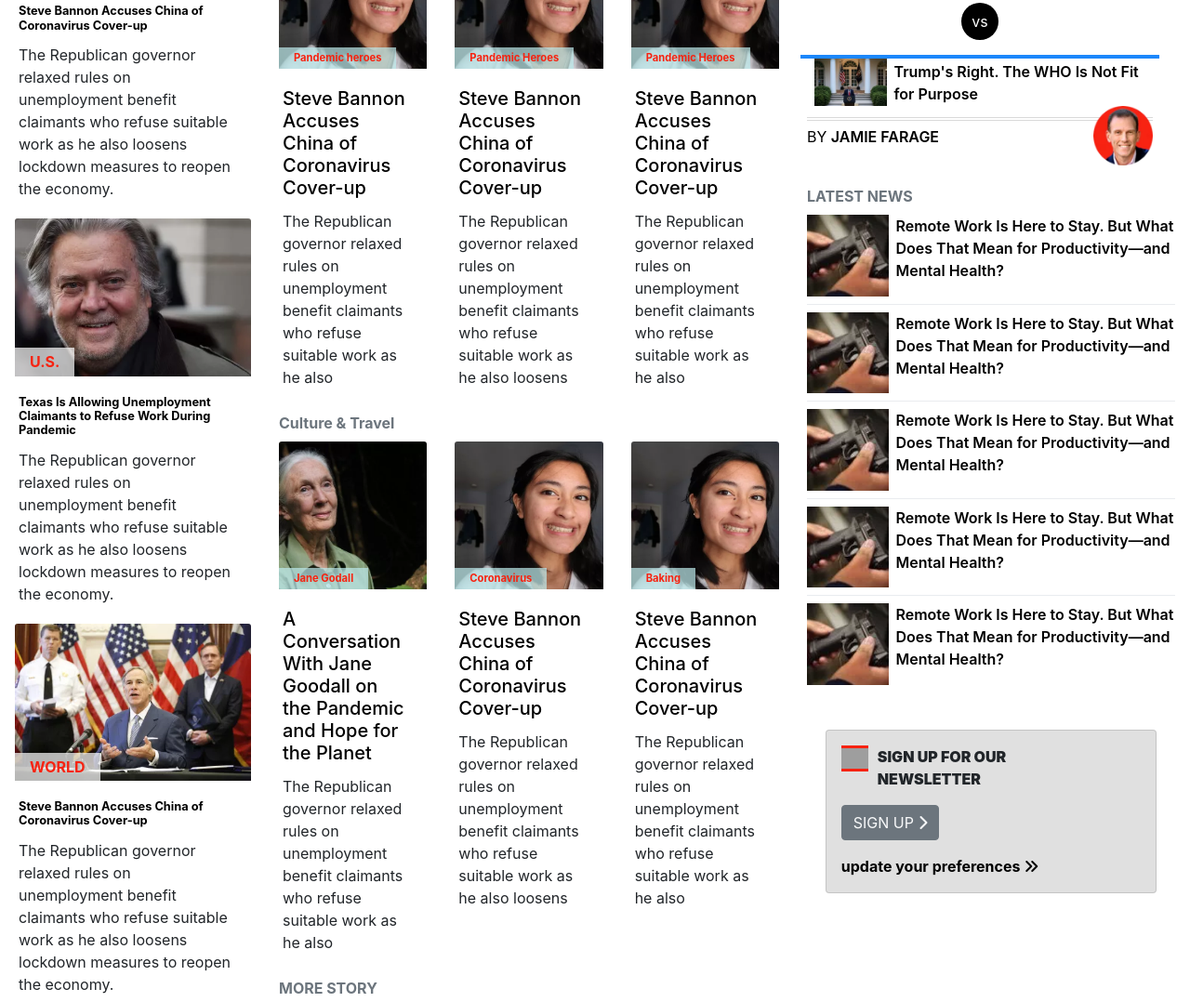
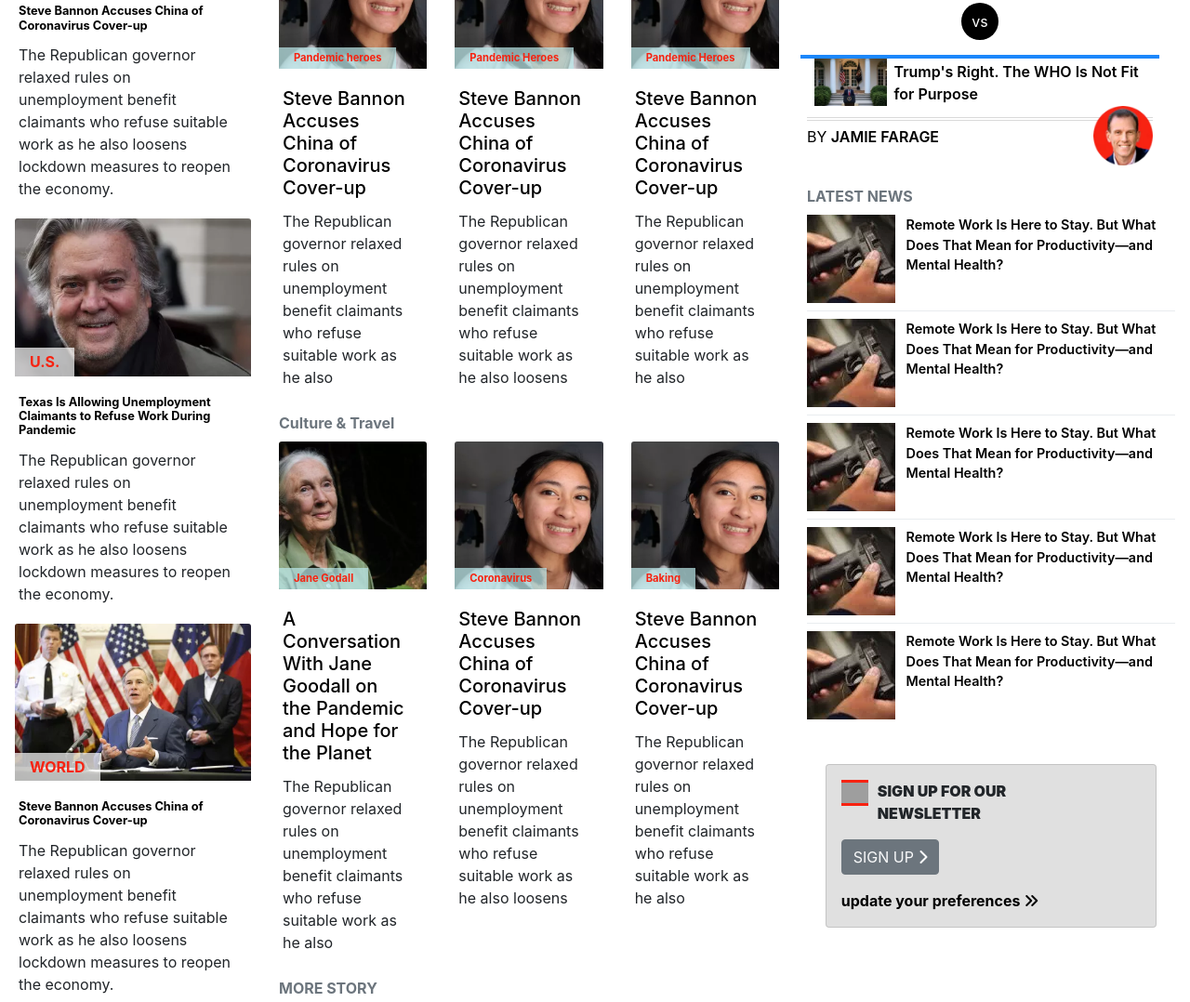
Before and after one commit to chirchir12/newsweek-clone, a plain HTML site: page index.html in a window 1280 px wide. Shown: the part 820-1898 px from the top of the page at 93% size. Drawn offline with nearby package versions, Linux system fonts and the light colour scheme; grey boxes are pictures that could not be loaded.

Commit message:
fixed issues raised by tse

```diff
--- a/css/style.css
+++ b/css/style.css
@@ -231,7 +231,8 @@
   display: inline-block;
   width: 29px;
   height: 28px;
-  background: url(https://g.newsweek.com/www/images/logo-n1.svg) center/contain no-repeat #f72210;
+  background: url(https://g.newsweek.com/www/images/logo-n1.svg) center/contain
+    no-repeat #f72210;
   margin-right: 10px;
 }
 
@@ -385,6 +386,9 @@
   width: 70%;
 }
 
+.latest-news .opinion-article-link {
+  font-size: 0.9rem;
+}
 .subscribe-title-text {
   font-weight: 700;
 }
@@ -447,6 +451,9 @@
   opacity: 0.7;
 }
 
+.container-fluid.header-container {
+  padding: 0;
+}
 @media screen and (max-width: 640px) {
   .country-weather {
     display: none;
@@ -534,4 +541,8 @@
   .latest-news-container .col-3 {
     min-width: 90px;
   }
+
+  .padding-on-small {
+    padding-left: 0.8rem;
+  }
 }
--- a/index.html
+++ b/index.html
@@ -25,7 +25,7 @@
   </head>
   <body>
     <div class="wrapper">
-      <div class="container-fluid">
+      <div class="container-fluid header-container">
         <header>
           <div class="medium-wrapper d-block d-lg-none">
             <div
@@ -625,7 +625,7 @@
                               <a href="#"
                                 ><img
                                   src="./images/rent.webp"
-                                  class="card-img"
+                                  class="card-img float-left"
                                   alt="..."
                               /></a>
                             </div>
@@ -1208,15 +1208,11 @@
               <div class="latest-news-container mb-5 breaker">
                 <span class="artile-title text-muted mb-2">LATEST NEWS</span>
                 <div class="row latest-news">
-                  <div class="col-3 pr-1">
-                    <img
-                      src="./images/suicide.webp"
-                      class="img-fluid"
-                      alt="reunite"
-                    />
-                  </div>
-                  <div class="col-9 pl-1">
-                    <a class="opinion-article-link" href="#"
+                  <div class="col-3">
+                    <img src="./images/suicide.webp" alt="reunite" />
+                  </div>
+                  <div class="col-9">
+                    <a class="opinion-article-link padding-on-small" href="#"
                       >Remote Work Is Here to Stay. But What Does That Mean for
                       Productivity—and Mental Health?</a
                     >
@@ -1224,15 +1220,11 @@
                 </div>
                 <div class="dropdown-divider"></div>
                 <div class="row latest-news">
-                  <div class="col-3 pr-1">
-                    <img
-                      src="./images/suicide.webp"
-                      class="img-fluid"
-                      alt="reunite"
-                    />
-                  </div>
-                  <div class="col-9 pl-1">
-                    <a class="opinion-article-link" href="#"
+                  <div class="col-3">
+                    <img src="./images/suicide.webp" alt="reunite" />
+                  </div>
+                  <div class="col-9">
+                    <a class="opinion-article-link padding-on-small" href="#"
                       >Remote Work Is Here to Stay. But What Does That Mean for
                       Productivity—and Mental Health?</a
                     >
@@ -1240,15 +1232,11 @@
                 </div>
                 <div class="dropdown-divider"></div>
                 <div class="row latest-news">
-                  <div class="col-3 pr-1">
-                    <img
-                      src="./images/suicide.webp"
-                      class="img-fluid"
-                      alt="reunite"
-                    />
-                  </div>
-                  <div class="col-9 pl-1">
-                    <a class="opinion-article-link" href="#"
+                  <div class="col-3">
+                    <img src="./images/suicide.webp" alt="reunite" />
+                  </div>
+                  <div class="col-9">
+                    <a class="opinion-article-link padding-on-small" href="#"
                       >Remote Work Is Here to Stay. But What Does That Mean for
                       Productivity—and Mental Health?</a
                     >
@@ -1256,15 +1244,11 @@
                 </div>
                 <div class="dropdown-divider"></div>
                 <div class="row latest-news">
-                  <div class="col-3 pr-1">
-                    <img
-                      src="./images/suicide.webp"
-                      class="img-fluid"
-                      alt="reunite"
-                    />
-                  </div>
-                  <div class="col-9 pl-1">
-                    <a class="opinion-article-link" href="#"
+                  <div class="col-3">
+                    <img src="./images/suicide.webp" alt="reunite" />
+                  </div>
+                  <div class="col-9">
+                    <a class="opinion-article-link padding-on-small" href="#"
                       >Remote Work Is Here to Stay. But What Does That Mean for
                       Productivity—and Mental Health?</a
                     >
@@ -1272,15 +1256,11 @@
                 </div>
                 <div class="dropdown-divider"></div>
                 <div class="row latest-news">
-                  <div class="col-3 pr-1">
-                    <img
-                      src="./images/suicide.webp"
-                      class="img-fluid"
-                      alt="reunite"
-                    />
-                  </div>
-                  <div class="col-9 pl-1">
-                    <a class="opinion-article-link" href="#"
+                  <div class="col-3">
+                    <img src="./images/suicide.webp" alt="reunite" />
+                  </div>
+                  <div class="col-9">
+                    <a class="opinion-article-link padding-on-small" href="#"
                       >Remote Work Is Here to Stay. But What Does That Mean for
                       Productivity—and Mental Health?</a
                     >
```
